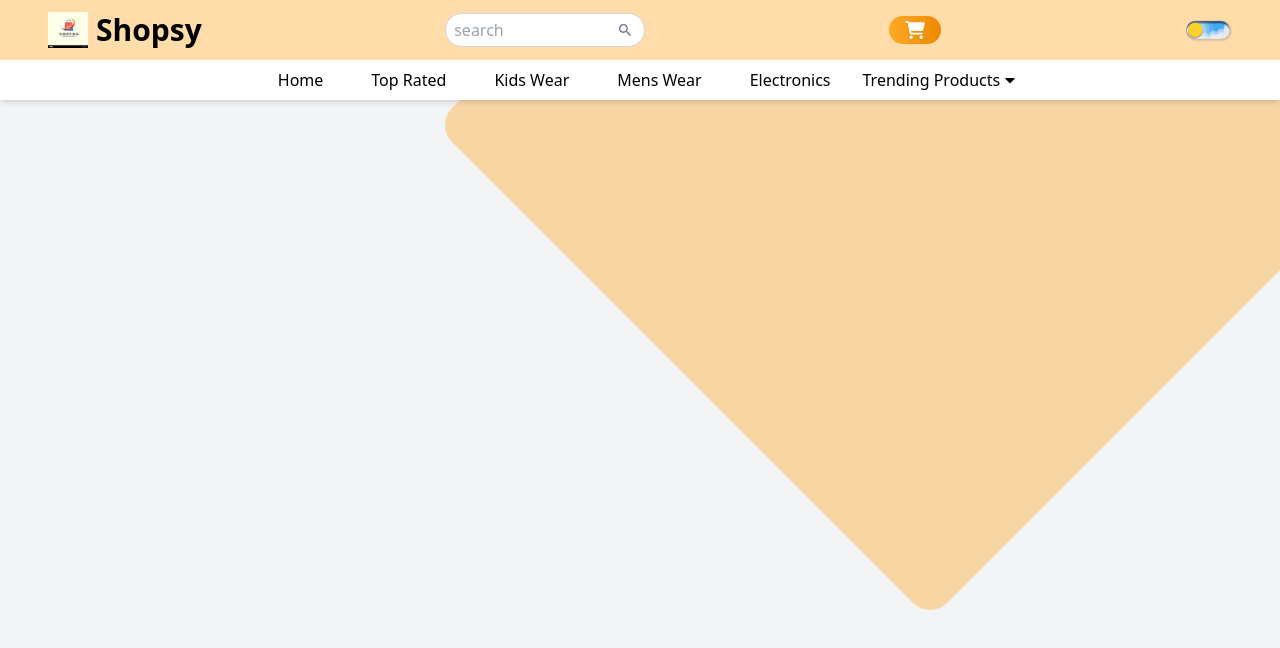
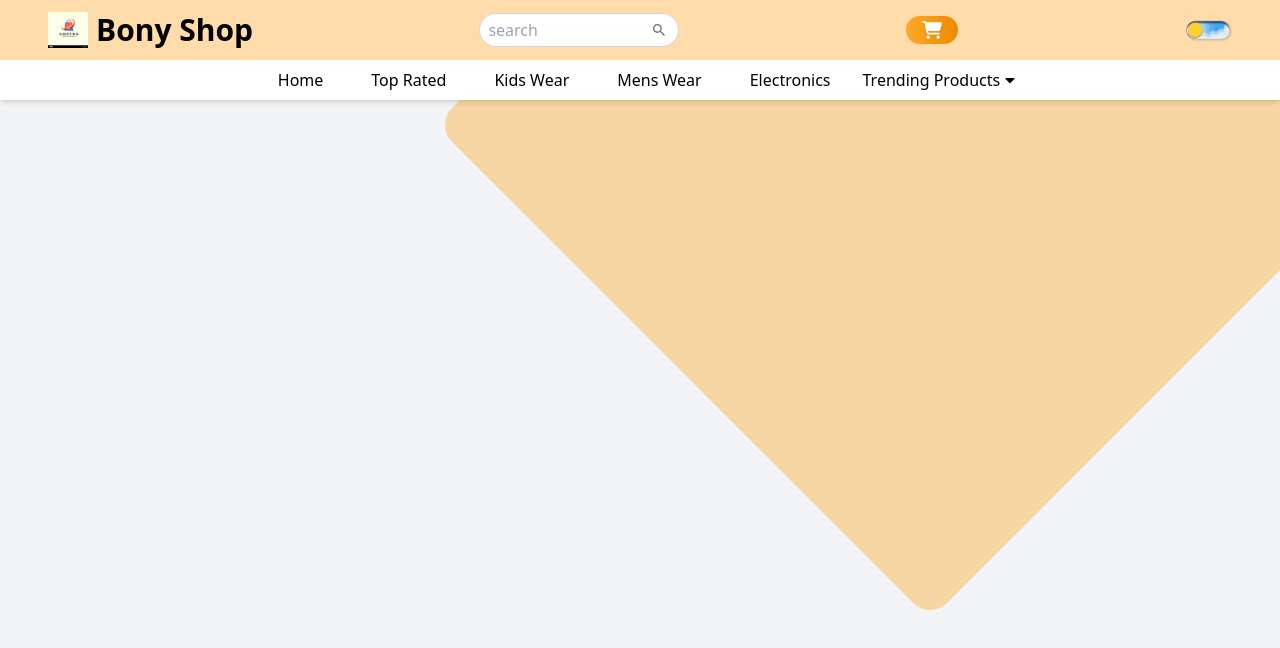
Before and after one commit to GaromaMakure/Ecommerce-website, a React (Vite) app: page / in a window 1280 px wide. Shown: the top 648 px of the page. Built offline with nearby package versions, Linux system fonts and the light colour scheme.

Commit message:
updating Navbar.jsx file

```diff
--- a/src/components/Navbar/Navbar.jsx
+++ b/src/components/Navbar/Navbar.jsx
@@ -57,7 +57,7 @@ const Navbar = () => {
           <div>
             <a href="#" className="font-bold text-2xl sm:text-3xl flex gap-2">
               <img src={logo} alt="logo" className="w-10" />
-              Shopsy
+              Bony Shop
             </a>
           </div>
           {/* search bar and order button */}
```
